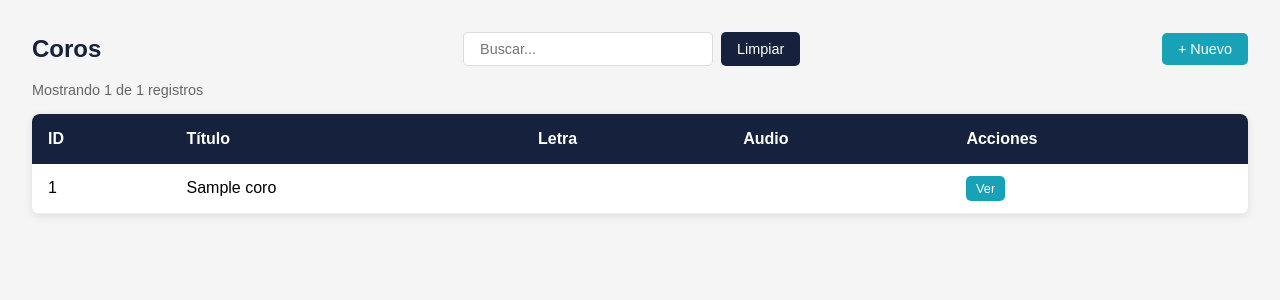
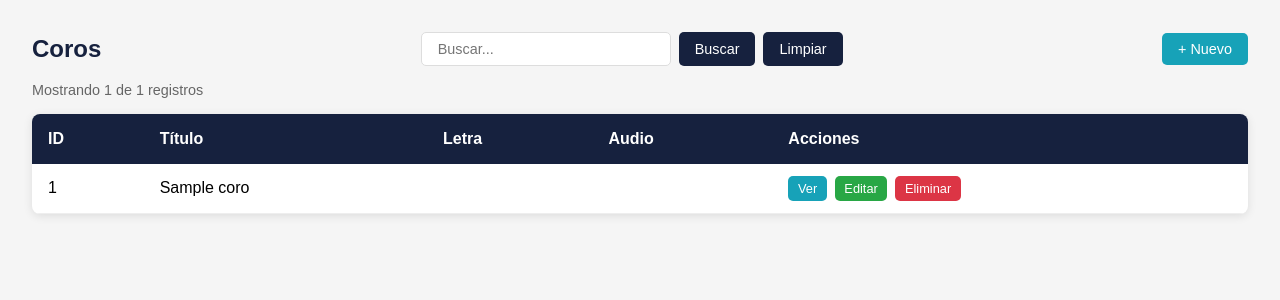
Before and after one commit to chupachuy/IglesiaEliasistaAPI, a PHP site: page /tabla.php in a window 1280 px wide. Shown: the part 66-366 px from the top of the page. Run offline with PHP 8.4, Linux system fonts and the light colour scheme; the visitor is signed in with stand-in values (Sample User, id 1); tables that the repository leaves empty or names only in its code hold one stand-in row (values such as "Sample post"); data that the repository does not hold is empty.

Commit message:
botones de edicion de la tabla principal

```diff
--- a/tabla.php
+++ b/tabla.php
@@ -9,18 +9,19 @@ if (!isset($_SESSION['user_id'])) {
 
 require_once 'db.php';
 
+$endpoint = strtolower($_GET['endpoint'] ?? 'coros');
+$action = $_GET['action'] ?? 'list';
+$id = $_GET['id'] ?? null;
+
 $rol = $_SESSION['user_rol'] ?? 'user';
 
 $canEdit = in_array($rol, ['admin', 'editor']);
+$canDelete = true;
 $tablesCanEditByRole = [
     'admin' => ['coros', 'devocionarios', 'dulia', 'gacetas', 'predicas', 'eventos', 'oraciones', 'hiperdulia', 'latria'],
     'editor' => ['oraciones', 'eventos']
 ];
 $canEditThisTable = in_array($endpoint, $tablesCanEditByRole[$rol] ?? []);
-
-$endpoint = strtolower($_GET['endpoint'] ?? 'coros');
-$action = $_GET['action'] ?? 'list';
-$id = $_GET['id'] ?? null;
 $search = $_GET['search'] ?? '';
 $page = isset($_GET['page']) ? max(1, intval($_GET['page'])) : 1;
 $perPage = 10;
@@ -48,10 +49,6 @@ $tableInfo = $tables[$endpoint];
 $tableName = $endpoint;
 
 if ($action === 'delete' && $id) {
-    if (!$canEdit || !$canEditThisTable) {
-        echo json_encode(['success' => false, 'error' => 'Sin permisos']);
-        exit;
-    }
     $stmt = $conn->prepare("DELETE FROM $tableName WHERE id = ?");
     $stmt->bind_param("i", $id);
     $stmt->execute();
@@ -199,6 +196,7 @@ echo json_encode([
     <script>
         let currentEndpoint = '<?= $endpoint ?>';
         let canEdit = <?= json_encode($canEdit && $canEditThisTable) ?>;
+        let canDelete = true;
         let currentSearch = '<?= $search ?>';
         let currentPage = 1;
         let totalPages = 1;
@@ -302,8 +300,8 @@ echo json_encode([
                 html += `<td>
                     <div class="actions">
                         <button onclick="viewItem(${row.id})" class="btn btn-info btn-sm">Ver</button>
-                        ${canEdit ? `<button onclick="editItem(${row.id})" class="btn btn-success btn-sm">Editar</button>
-                        <button onclick="deleteItem(${row.id})" class="btn btn-danger btn-sm">Eliminar</button>` : ''}
+                        ${canEdit ? `<button onclick="editItem(${row.id})" class="btn btn-success btn-sm">Editar</button>` : ''}
+                        ${canDelete ? `<button onclick="deleteItem(${row.id})" class="btn btn-danger btn-sm">Eliminar</button>` : ''}
                     </div>
                 </td></tr>`;
             });
```
